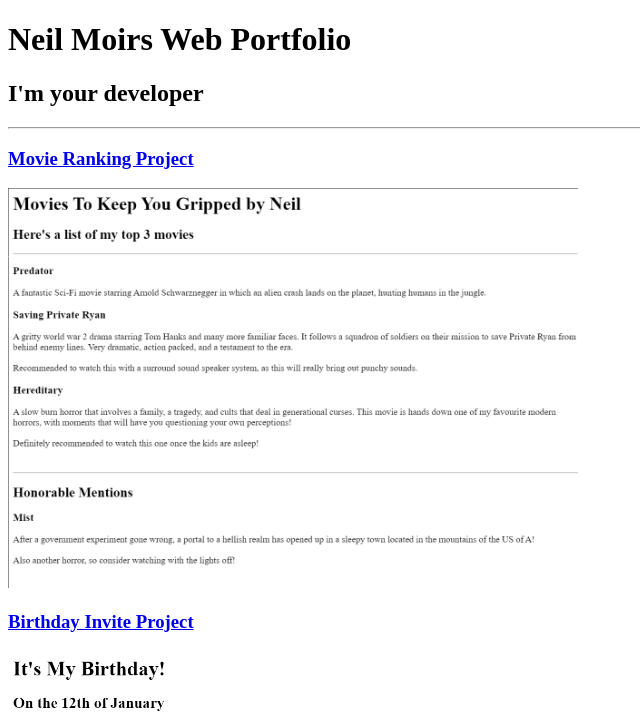
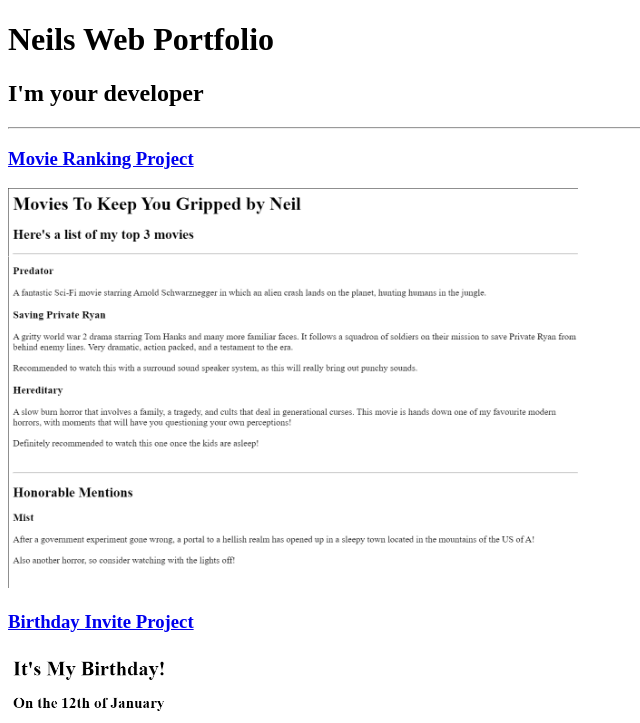
Before and after one commit to ne0g/html-portfolio, a plain HTML site: page index.html in a window 1280 px wide. Shown: the top 723 px of the page, without its empty margins (0-640 px from the left). Drawn offline with Linux system fonts and the light colour scheme.

Commit message:
Update index.html
Removing personal info

```diff
--- a/index.html
+++ b/index.html
@@ -9,7 +9,7 @@
 </head>
 
 <body>
-<h1>Neil Moirs Web Portfolio</h1>
+<h1>Neils Web Portfolio</h1>
 <h2>I'm your developer</h2>
 <hr />
 
```
